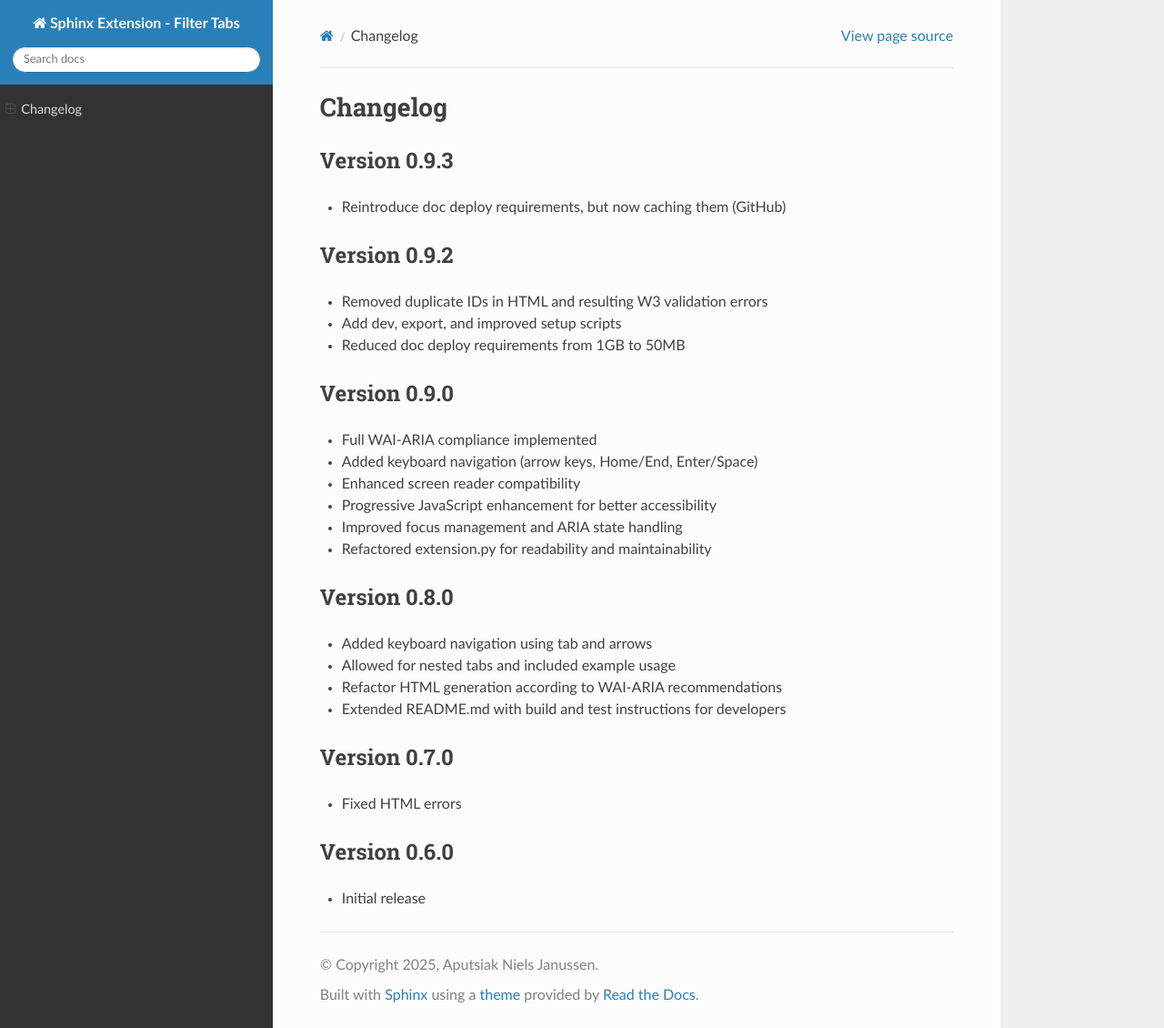
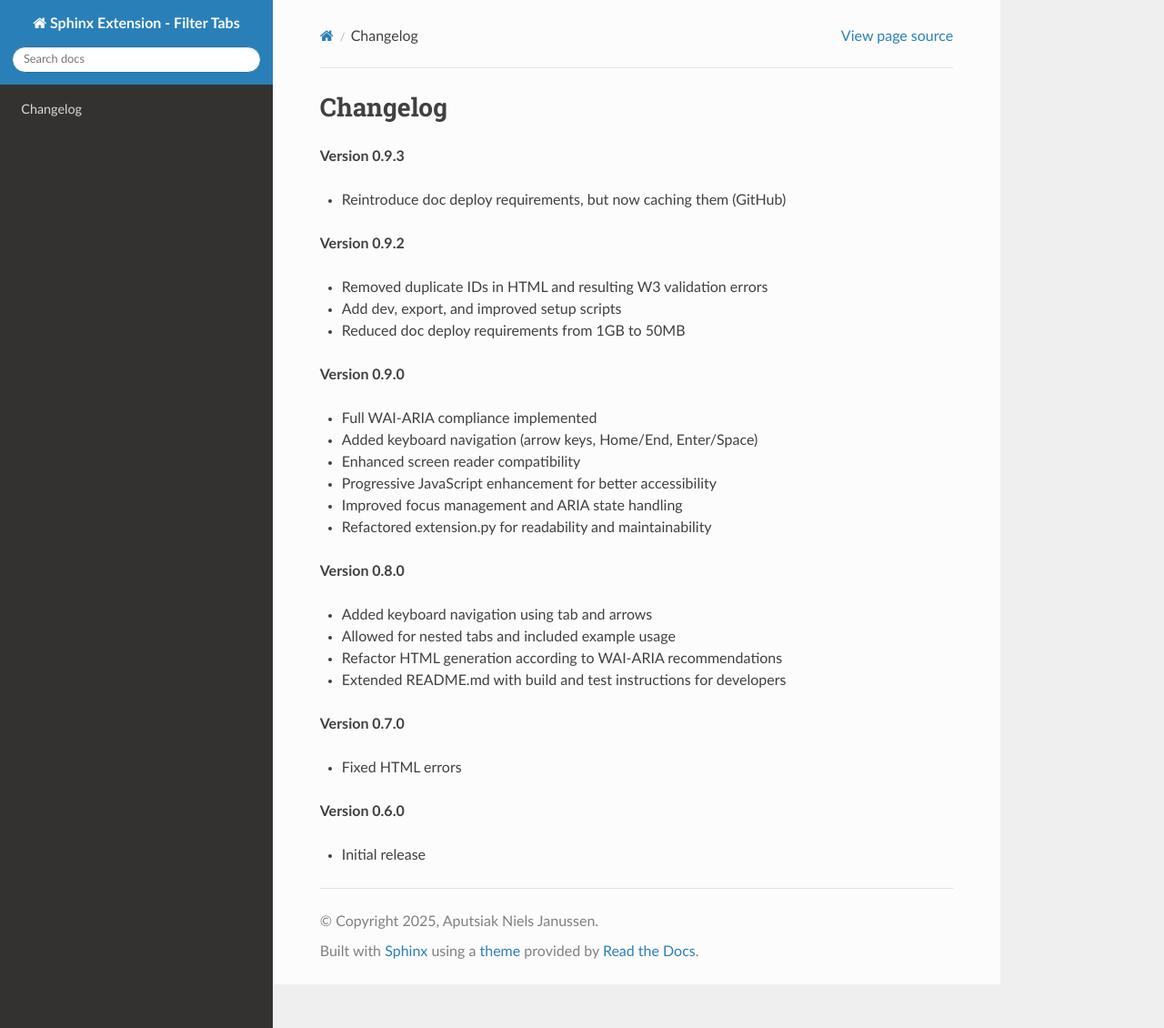
Before and after one commit to aputtu/sphinx-filter-tabs, a Sphinx documentation site: the page built from docs/_changelog.rst, in a window 1280 px wide and 1130 px high. Shown: the whole window at 91% size. Built offline with Sphinx 7.4.7 and the Read the Docs theme 3.1.0, drawn with Linux system fonts in a browser that asks for light colours.

Commit message:
fix: styling rst for better pdf output

```diff
--- a/docs/_changelog.rst
+++ b/docs/_changelog.rst
@@ -1,20 +1,18 @@
 Changelog
 =========
 
-Version 0.9.3
--------------
+**Version 0.9.3**
 
 * Reintroduce doc deploy requirements, but now caching them (GitHub)
 
-Version 0.9.2
--------------
+**Version 0.9.2**
+
 
 * Removed duplicate IDs in HTML and resulting W3 validation errors
 * Add dev, export, and improved setup scripts
 * Reduced doc deploy requirements from 1GB to 50MB
 
-Version 0.9.0
--------------
+**Version 0.9.0**
 
 * Full WAI-ARIA compliance implemented
 * Added keyboard navigation (arrow keys, Home/End, Enter/Space)
@@ -23,20 +21,17 @@
 * Improved focus management and ARIA state handling
 * Refactored extension.py for readability and maintainability
 
-Version 0.8.0
--------------
+**Version 0.8.0**
 
 * Added keyboard navigation using tab and arrows
 * Allowed for nested tabs and included example usage
 * Refactor HTML generation according to WAI-ARIA recommendations
 * Extended README.md with build and test instructions for developers
 
-Version 0.7.0
--------------
+**Version 0.7.0**
 
 * Fixed HTML errors
 
-Version 0.6.0
--------------
+**Version 0.6.0**
 
 * Initial release
--- a/docs/_usage.rst
+++ b/docs/_usage.rst
@@ -41,6 +44,9 @@
                console.log("Hello from JavaScript!");
            }
 
+.. raw:: latex
+
+   \newpage
 
 Nested Tabs
 -----------
```
Also changed, not shown: other parts of docs/_usage.rst (+3 -0 lines).
